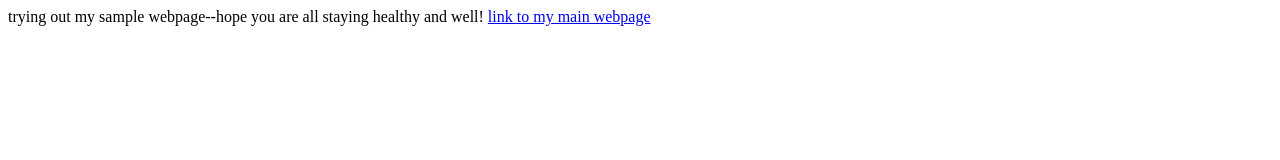
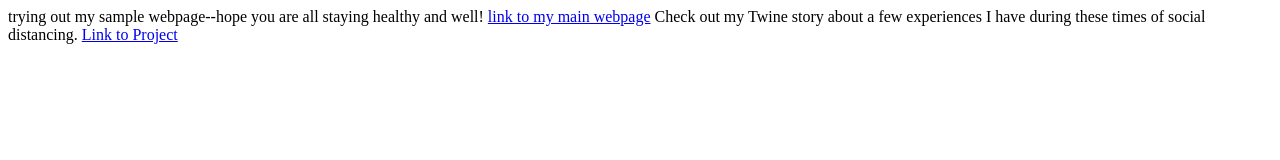
Before and after one commit to lself98/selfwebsite, a plain HTML site: page index.html in a window 1280 px wide. Drawn offline with Linux system fonts and the light colour scheme.

Commit message:
Update index.html

```diff
--- a/index.html
+++ b/index.html
@@ -13,6 +13,9 @@
 trying out my sample webpage--hope you are all staying healthy and well!
 <a href="https://lself98.github.io/Assignment/">link to my main webpage</a>
 
+Check out my Twine story about a few experiences I have during these times of social distancing.
+  <a href="https://lself98.github.io/MyThoughts/">Link to Project</a>
+
 </body>
 
 
```
